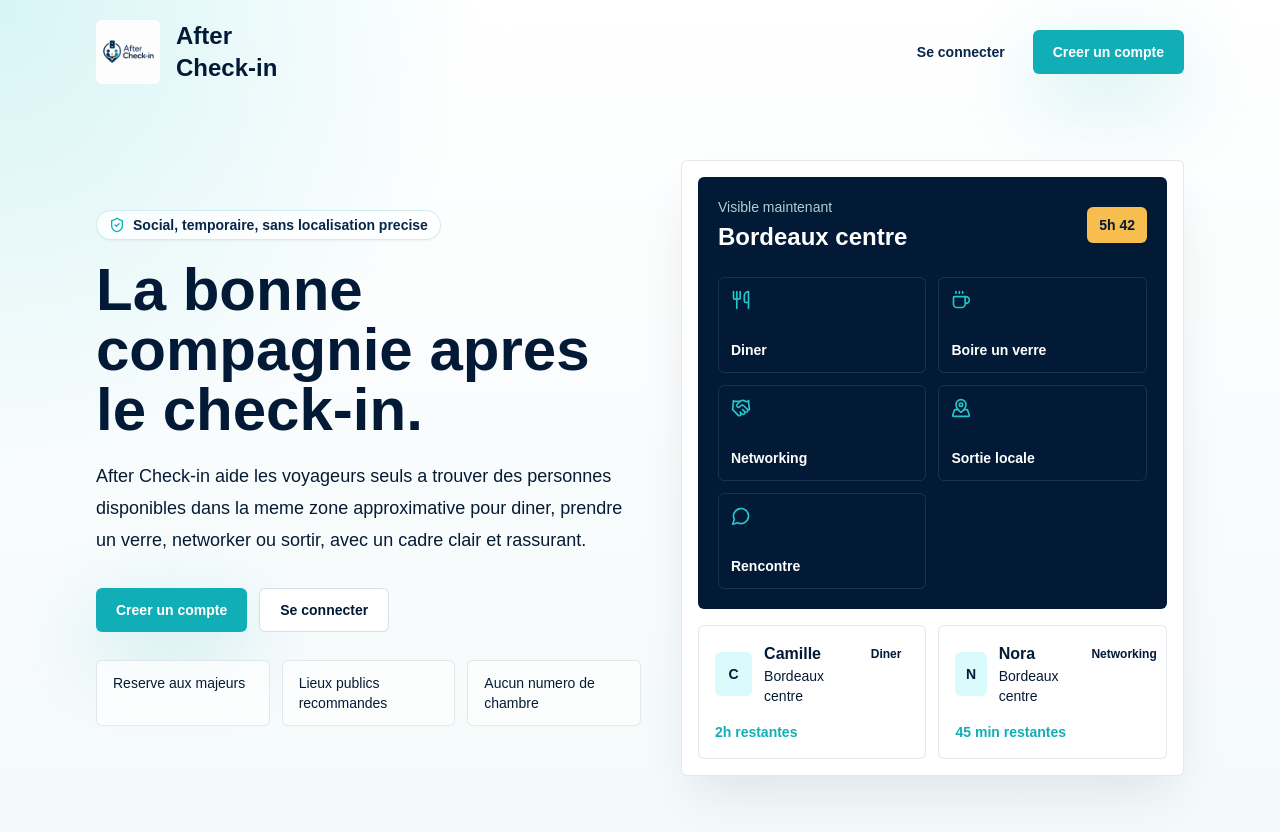
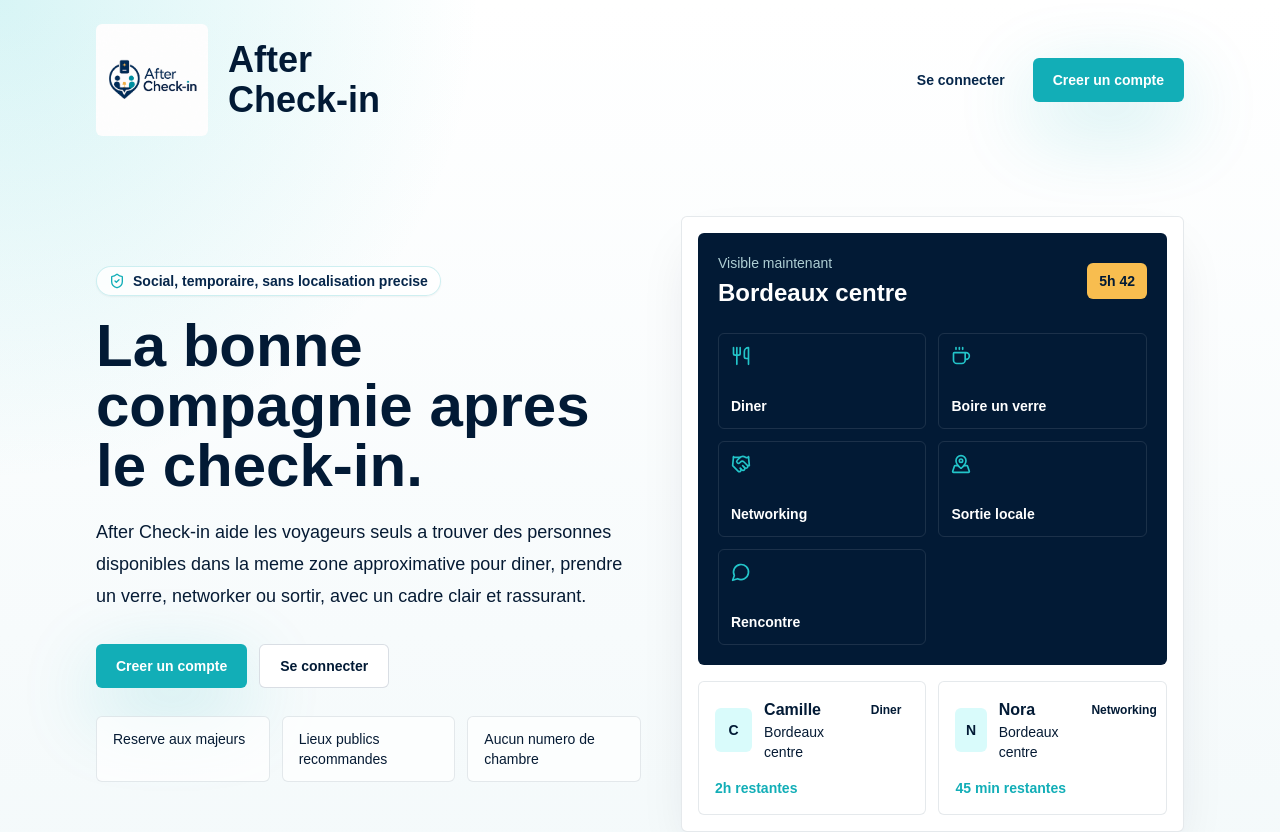
Before and after one commit to djey2007/after-check-in, a Next.js app: page / in a window 1280 px wide. Shown: the top 832 px of the page. Built offline with nearby package versions, Linux system fonts and the light colour scheme.

Commit message:
Make homepage logo prominent

```diff
--- a/components/logo.tsx
+++ b/components/logo.tsx
@@ -4,22 +4,41 @@ import { cn } from "@/lib/utils";
 type LogoProps = {
   className?: string;
   compact?: boolean;
+  size?: "default" | "large";
 };
 
-export function Logo({ className, compact = false }: LogoProps) {
+export function Logo({ className, compact = false, size = "default" }: LogoProps) {
+  const isLarge = size === "large";
+  const imageSize = isLarge ? 112 : compact ? 56 : 80;
+
   return (
-    <div className={cn("flex items-center gap-4", className)}>
+    <div className={cn("flex items-center", isLarge ? "gap-5" : "gap-4", className)}>
       <Image
         src="/brand/after-check-in-logo.png"
         alt="After Check-in"
-        width={compact ? 56 : 80}
-        height={compact ? 56 : 80}
-        className="h-14 w-14 rounded-md object-contain sm:h-16 sm:w-16"
+        width={imageSize}
+        height={imageSize}
+        className={cn(
+          "rounded-md object-contain",
+          isLarge ? "h-20 w-20 sm:h-28 sm:w-28" : "h-14 w-14 sm:h-16 sm:w-16"
+        )}
         priority
       />
       <div className="leading-none">
-        <p className="text-xl font-bold tracking-normal text-night-950 sm:text-2xl">After</p>
-        <p className="text-xl font-bold tracking-normal text-night-950 sm:text-2xl">
+        <p
+          className={cn(
+            "font-bold tracking-normal text-night-950",
+            isLarge ? "text-2xl sm:text-4xl" : "text-xl sm:text-2xl"
+          )}
+        >
+          After
+        </p>
+        <p
+          className={cn(
+            "font-bold tracking-normal text-night-950",
+            isLarge ? "text-2xl sm:text-4xl" : "text-xl sm:text-2xl"
+          )}
+        >
           Check-in
         </p>
       </div>
--- a/components/public-header.tsx
+++ b/components/public-header.tsx
@@ -3,8 +3,8 @@ import { Logo } from "@/components/logo";
 
 export function PublicHeader() {
   return (
-    <header className="mx-auto flex w-full max-w-6xl items-center justify-between px-4 py-5 sm:px-6 lg:px-8">
-      <Logo className="shrink-0" />
+    <header className="mx-auto flex w-full max-w-6xl items-center justify-between gap-4 px-4 py-6 sm:px-6 lg:px-8">
+      <Logo className="shrink-0" size="large" />
       <nav className="flex items-center gap-2">
         <ButtonLink href="/login" variant="ghost" className="hidden sm:inline-flex">
           Se connecter
```
